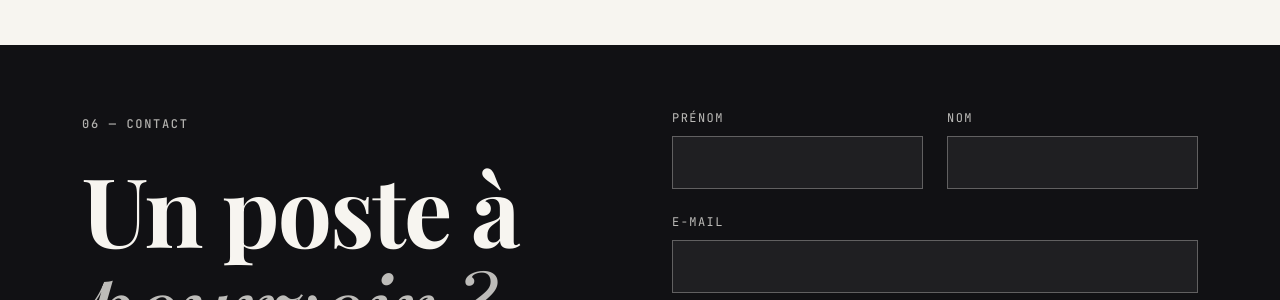
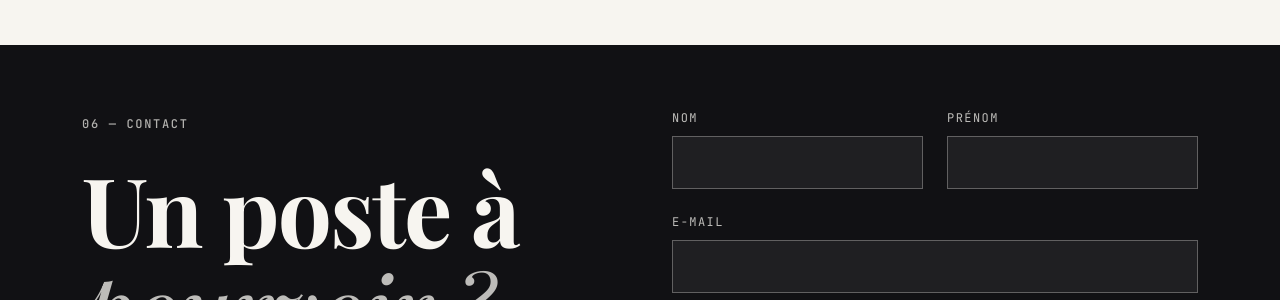
Before and after one commit to TheDringe54-lab/TheDringe54-lab.github.io, a Jekyll site: the page built from index.html, in a window 1280 px wide and 900 px high, scrolled down 6253 px. Shown: the part 150-450 px from the top of the window. Built offline with Jekyll 4.4.1, drawn with Linux system fonts in a browser that asks for light colours.

Commit message:
Formulaire de contact : champ Nom avant Prénom
Co-Authored-By: Claude Opus 5.5 <noreply@anthropic.com>
Claude-Session: https://claude.ai/code/session_01JLaXCzs9XwhvTS537u2mPQ

```diff
--- a/_layouts/portfolio.html
+++ b/_layouts/portfolio.html
@@ -233,12 +233,12 @@ layout: base
           <input type="checkbox" name="botcheck" class="pot" tabindex="-1" autocomplete="off" aria-hidden="true">
           <div class="field-row">
             <div class="field">
+              <label for="f-nom">{{ ui.form_nom }}</label>
+              <input id="f-nom" name="nom" type="text" autocomplete="family-name" required maxlength="80">
+            </div>
+            <div class="field">
               <label for="f-prenom">{{ ui.form_prenom }}</label>
               <input id="f-prenom" name="prenom" type="text" autocomplete="given-name" required maxlength="80">
-            </div>
-            <div class="field">
-              <label for="f-nom">{{ ui.form_nom }}</label>
-              <input id="f-nom" name="nom" type="text" autocomplete="family-name" required maxlength="80">
             </div>
           </div>
           <div class="field">
```
